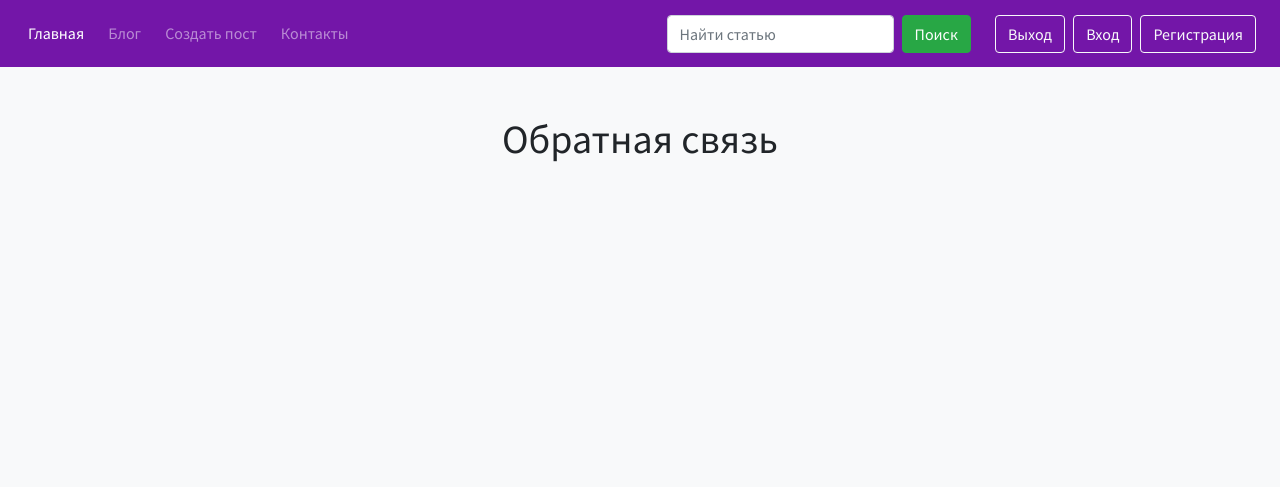
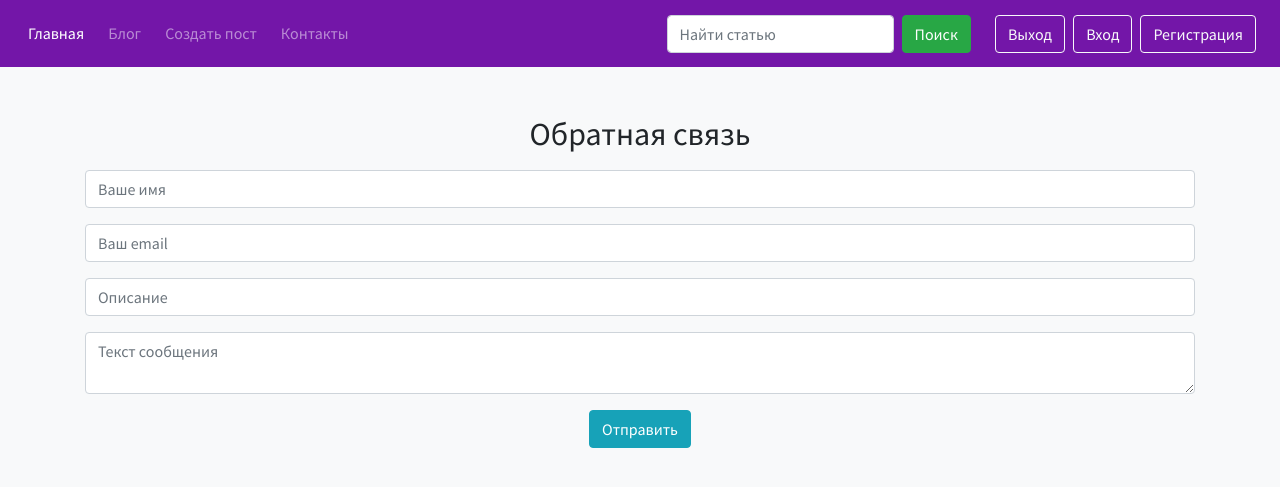
Before and after one commit to NiatpacBlack/Alternative_Flask_Blog, a Flask app: page /feedback/ in a window 1280 px wide. Shown: the top 487 px of the page. Run offline with Flask 2, Linux system fonts and the light colour scheme.

Commit message:
Добавлена страница обратной связи с формой. Пока без функционала.

```diff
--- a/app.py
+++ b/app.py
@@ -40,11 +40,6 @@ def home_view():
     return render_template('home_page.html')
 
 
-@app.route('/media/<filename>')
-def get_file(filename):
-    return send_from_directory(app.config['UPLOADED_PHOTOS_DEST'], filename)
-
-
 @app.errorhandler(404)
 def page_not_found_view(error_text):
     """При получении ошибки 404 отобразит кастомный шаблон с информацией об ошибке. В консоль вернет 404 ошибку."""
--- a/feedback/feedback.py
+++ b/feedback/feedback.py
@@ -1,4 +1,6 @@
 from flask import Blueprint, render_template
+
+from feedback.forms import FeedbackForm
 
 feedback = Blueprint('feedback', __name__)
 
@@ -6,5 +8,9 @@ feedback = Blueprint('feedback', __name__)
 @feedback.route('/')
 def feedback_view():
     """Отображение страницы с формой обратной связи."""
-
-    return render_template('feedback/feedback_page.html', title='Обратная связь')
+    form = FeedbackForm()
+    return render_template(
+        'feedback/feedback_page.html',
+        form=form,
+        title='Обратная связь',
+    )
--- /dev/null
+++ b/feedback/forms.py
@@ -0,0 +1,50 @@
+from flask_wtf import FlaskForm
+from wtforms import StringField, PasswordField, SubmitField, TextAreaField
+from wtforms.validators import DataRequired, Length, Email
+
+
+class FeedbackForm(FlaskForm):
+    name = StringField(
+        'Name',
+        validators=[
+            DataRequired(),
+            Length(max=255),
+        ],
+        render_kw={
+            'class': 'form-control',
+            "placeholder": "Ваше имя",
+        },
+    )
+    email = StringField(
+        'Email',
+        validators=[
+            Email(message='Введенный email некорректен'),
+            DataRequired(),
+            Length(max=255),
+        ],
+        render_kw={
+            'class': 'form-control',
+            "placeholder": "Ваш email",
+        },
+    )
+
+    description = PasswordField(
+        'Description',
+        validators=[DataRequired(), Length(max=255)],
+        render_kw={
+            'class': 'form-control help',
+            "placeholder": "Описание",
+        },
+    )
+    content = TextAreaField(
+        'Content',
+        validators=[DataRequired()],
+        render_kw={
+            'class': 'form-control help',
+            "placeholder": "Текст сообщения",
+        },
+    )
+    submit = SubmitField(
+        "Отправить",
+        render_kw={'class': 'btn btn-info'},
+    )
--- a/templates/feedback/feedback_page.html
+++ b/templates/feedback/feedback_page.html
@@ -3,5 +3,51 @@
     {{ title }}
 {% endblock %}
 {% block content_app %}
-     <h1 class="text-center m-5">Обратная связь</h1>
+     <div class="container text-center">
+        <div class="row">
+            <div class="col-md-offset-3 col-md-12">
+                <form action="" class="form-horizontal" method="post">
+                    {{ form.csrf_token() }}
+                    <div class="form-group mt-5">
+
+                        <h2>Обратная связь</h2>
+                        {% with messages = get_flashed_messages(with_categories=true) %}
+                            {% if messages %}
+                                {% for category, message in messages %}
+                                    <p class="text-{{ category }}">{{ message }}</p>
+                                {% endfor %}
+                            {% endif %}
+                        {% endwith %}
+                    </div>
+                    <div class="form-group">
+                        {{ form.name }}
+                        {% for error in form.name.errors %}
+                            <span class="text-danger">{{ error }}</span>
+                        {% endfor %}
+                    </div>
+                    <div class="form-group">
+                        {{ form.email }}
+                        {% for error in form.email.errors %}
+                            <span class="text-danger">{{ error }}</span>
+                        {% endfor %}
+                    </div>
+                    <div class="form-group">
+                        {{ form.description }}
+                        {% for error in form.description.errors %}
+                            <span class="text-danger">{{ error }}</span>
+                        {% endfor %}
+                    </div>
+                    <div class="form-group">
+                        {{ form.content}}
+                        {% for error in form.content.errors %}
+                            <span class="text-danger">{{ error }}</span>
+                        {% endfor %}
+                    </div>
+                    <div class="form-group center-block">
+                        {{ form.submit }}
+                    </div>
+                </form>
+            </div>
+        </div>
+    </div>
 {% endblock %}
```
